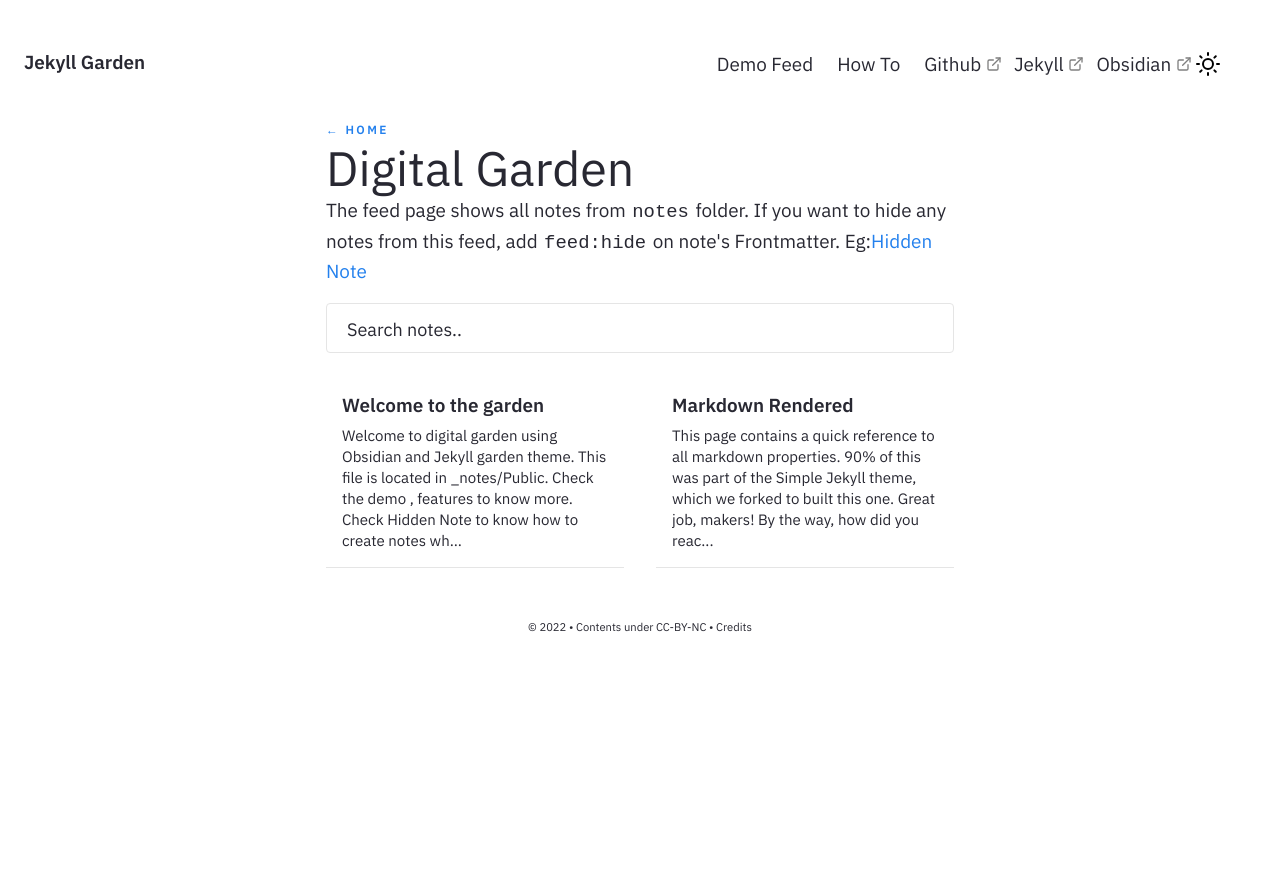
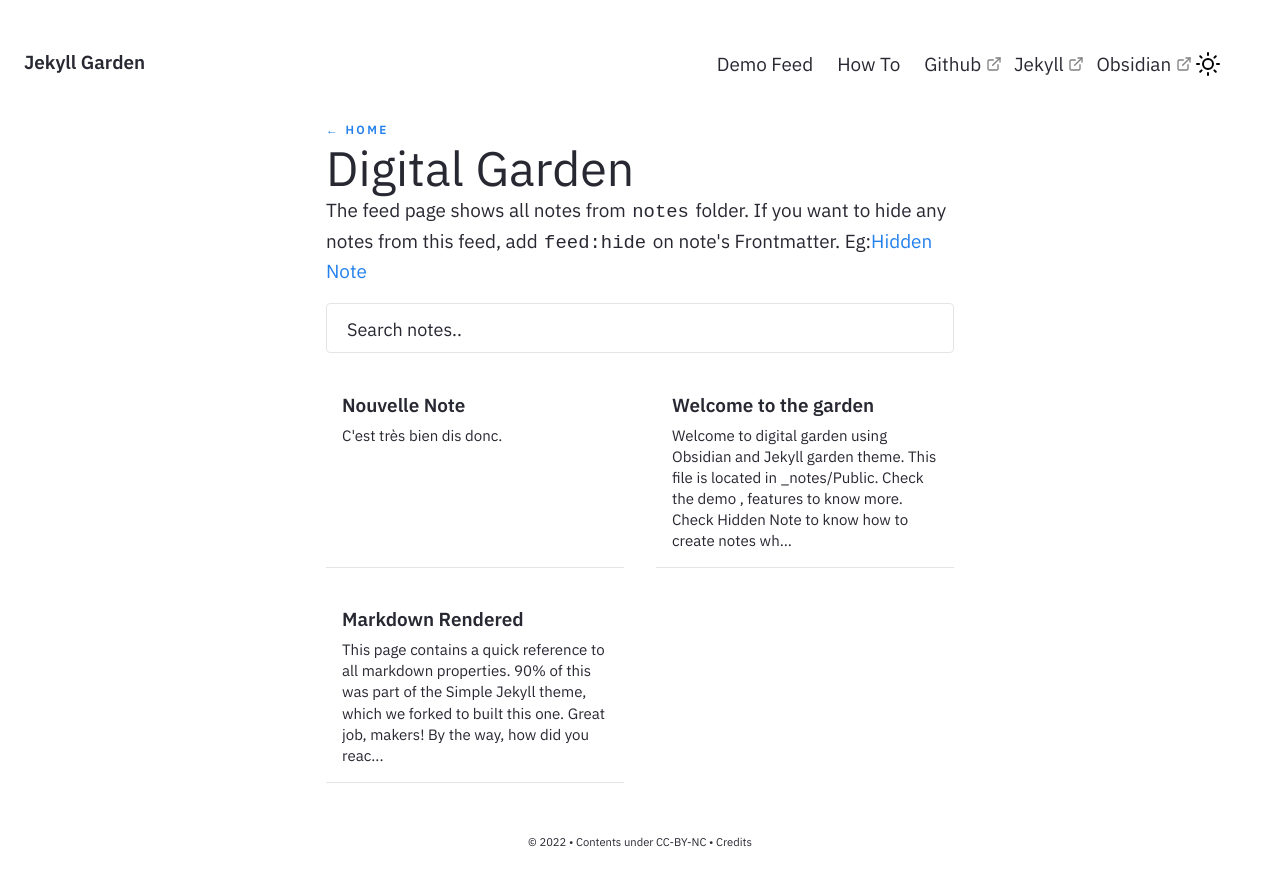
Before and after one commit to damienp199/damienp-garden, a Jekyll site: the page built from pages/notes.md, in a window 1280 px wide. Shown: the top 886 px of the page. Built offline with Jekyll 4.4.1, drawn with Linux system fonts in a browser that asks for light colours.

Commit message:
Update content

```diff
--- /dev/null
+++ b/_notes/Nouvelle Note.md
@@ -0,0 +1,7 @@
+---
+title : Nouvelle Note
+feed: show
+date : 2022-11-19
+---
+
+C'est très bien dis donc.
--- a/_notes/Public/Welcome to the garden.md
+++ b/_notes/Public/Welcome to the garden.md
@@ -7,3 +7,5 @@ date : 15-04-2021
 Welcome to digital garden using Obsidian and Jekyll garden theme. This file is located in `_notes/Public`. Check the <a href="{{'/notes' | relative_url}}"> demo </a>, <a href="{{'/post/features' | relative_url}}"> features </a> to know more.
 
 Check [[Hidden Note]] to know how to create notes which won't appear on the feed!
+
+Et on fait une [[Nouvelle Note]].
```
Also changed, not shown: 1 other file.
